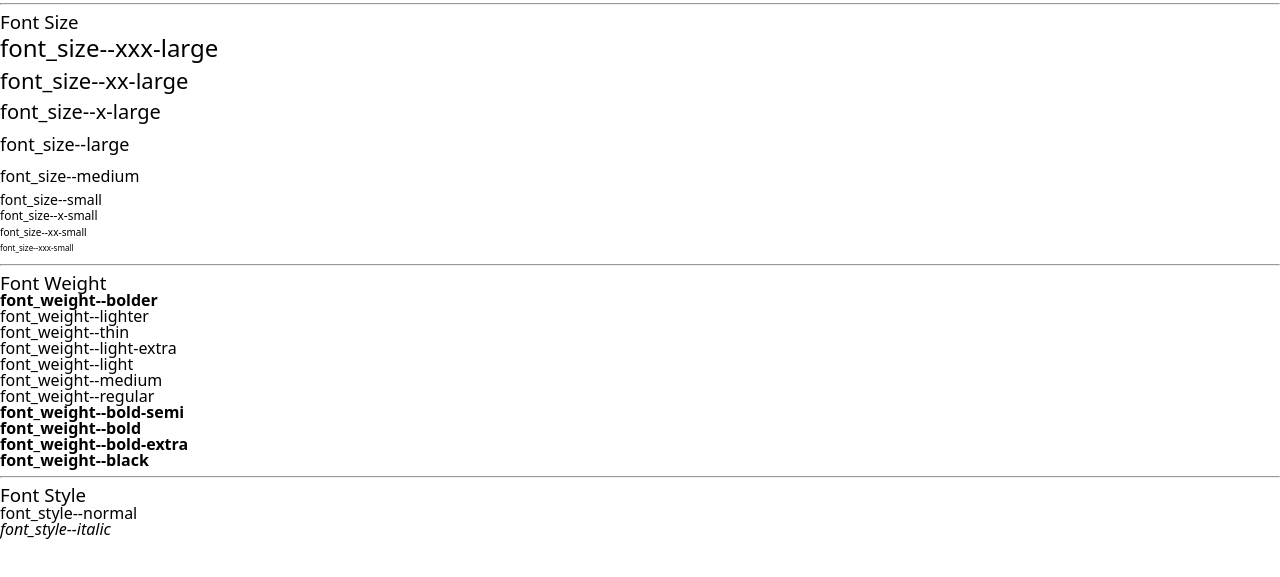
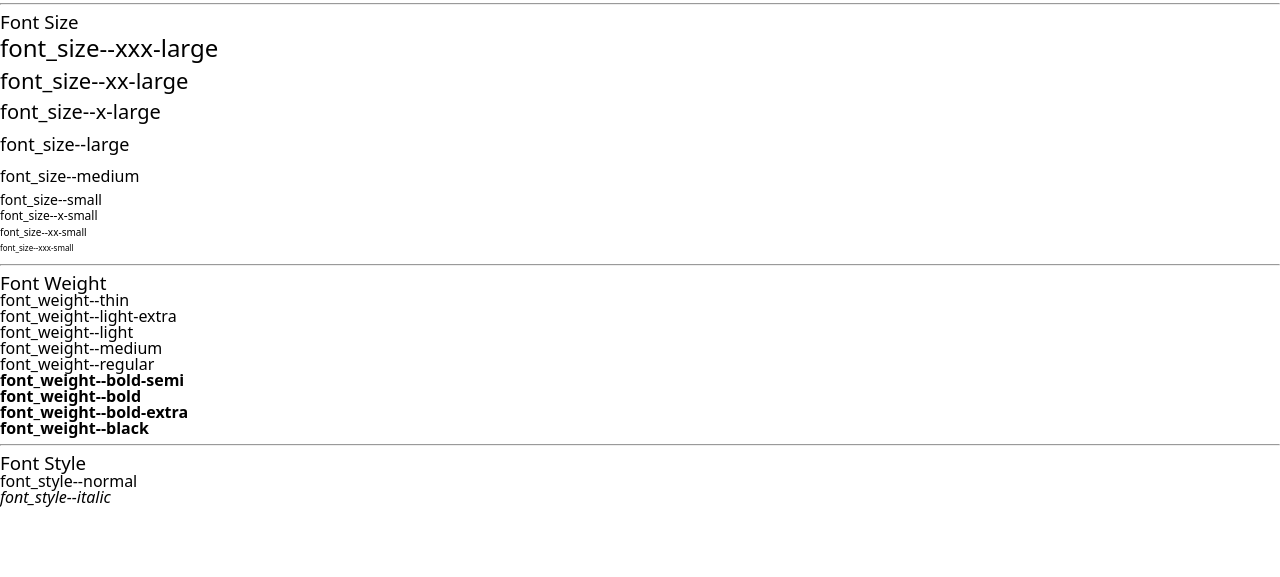
Before and after one commit to alicerce/alicerce-css, a website: page src/index.pug in a window 1280 px wide. Shown: the part 61-638 px from the top of the page. Drawn offline with nearby package versions, Linux system fonts and the light colour scheme; files that its build step writes are made by us from their sources.

Commit message:
fix: remove old font weight modifiers

```diff
--- a/src/base/typography.styl
+++ b/src/base/typography.styl
@@ -59,11 +59,7 @@ body
 
   // Generate font weights for all possibilities
   &_weight
-    // Modifiers
-    &--bolder
-      font-weight bolder
-    &--lighter
-      font-weight lighter
+
     // Absolute
     &--thin
       --font-weight var(--font-weight--thin)
--- a/src/index.pug
+++ b/src/index.pug
@@ -26,8 +26,6 @@ html(lang='en')
     hr
     h3 Font Weight
 
-    .font_weight--bolder font_weight--bolder
-    .font_weight--lighter font_weight--lighter
     .font_weight--thin font_weight--thin
     .font_weight--light-extra font_weight--light-extra
     .font_weight--light font_weight--light
```
